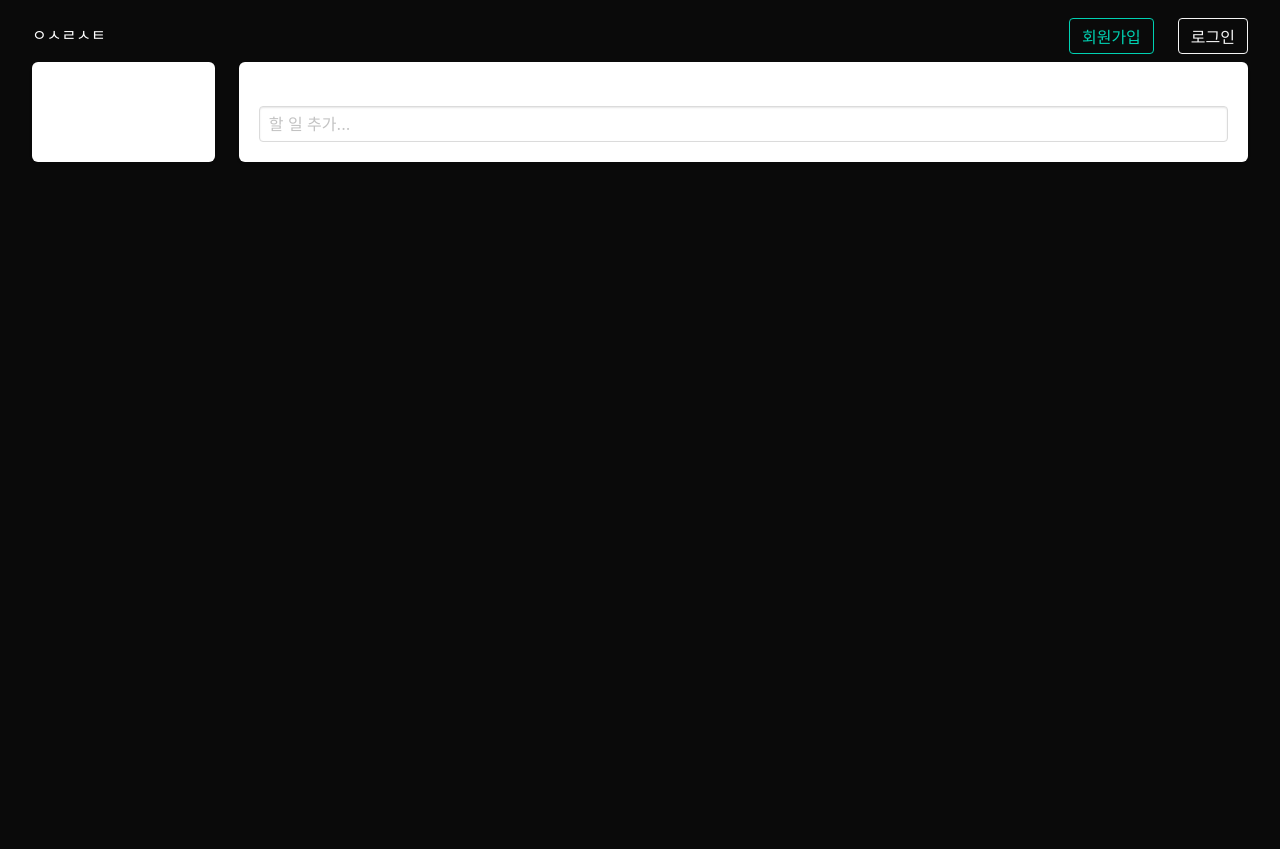
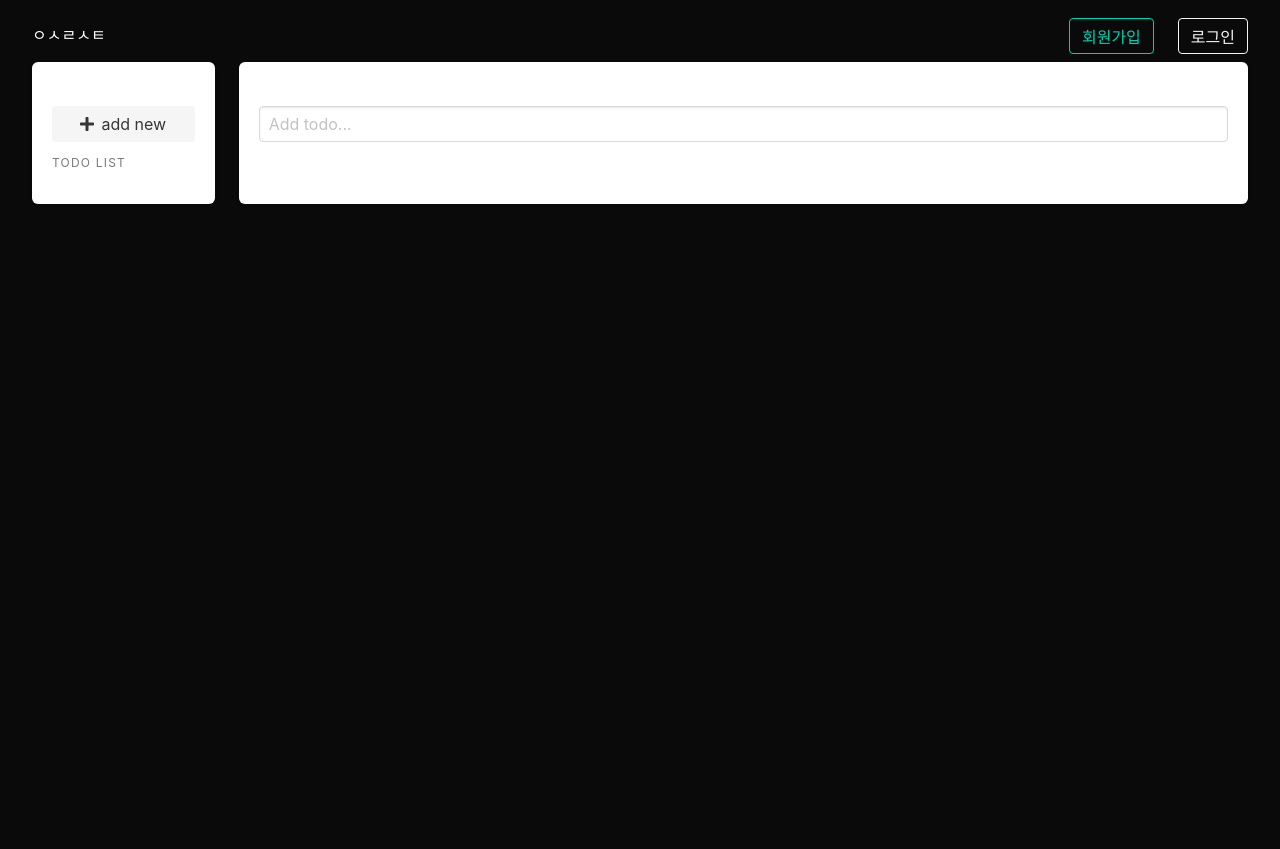
Before and after one commit to jiwookseo/wookslist, a Django app: page / in a window 1280 px wide. Shown: the top 849 px of the page. Run offline with Django 3.2, Linux system fonts and the light colour scheme; some libraries are stand-ins or nearby versions; some web fonts are replaced.

Commit message:
Add createList, checkbox for todos, and modal for input

```diff
--- a/todos/templates/todos/app.html
+++ b/todos/templates/todos/app.html
@@ -1,18 +1,22 @@
 {% extends 'base.html' %}
 {% block app %}
-  <div class="container is-fluid">
+  <div class="container is-fluid" v-if="">
     <div class="tile is-ancestor">
       <div class="tile is-2 is-vertical is-parent">
         <div class="tile is-child box">
-          <p class="title">{{ user.username }}</p>
+          <div class="title">{{ user.username }}</div>
+          <a class="button is-dark is-inverted is-fullwidth" @click="toggleInput" style="margin-top: auto">
+            <i class="fas fa-plus" style="margin-right: 7px"></i> add new
+          </a>
+          <p class="menu-label">
+            Todo List
+          </p>
           <ul>
-            <li
-                    class="button is-dark is-fullwidth"
-                    :class="{ 'is-inverted': list != selectedList, 'is-outlined': list == selectedList }"
-                    v-for="list in lists"
-                    @click="selectList(list)"
-                    style="margin-top: 10px;"
-            >
+            <li class="button is-dark is-fullwidth"
+                :class="{ 'is-inverted': list != selectedList, 'is-disable': list == selectedList }"
+                v-for="list in lists"
+                @click="selectList(list)"
+                style="margin-top: 10px;">
               [[ list.title ]]
             </li>
           </ul>
@@ -21,8 +25,8 @@
       <div class="tile is-parent">
         <div class="tile is-child box">
           <p class="title">[[ selectedList.title ]]</p>
-          <input class="input" type="text" v-model="todoInput" placeholder="할 일 추가..."
-                 @keydown.enter="createTodo(selectedList)">
+          <input class="input" type="text" v-model="todoInput" placeholder="Add todo..."
+                 @keyup.enter="createTodo(selectedList)">
           <aside class="menu" v-show="selectedList.todos" style="margin-top: 10px;">
             <ul class="menu-list">
               <li v-for="todo in selectedList.todos" v-show="!todo.checked">
@@ -35,7 +39,7 @@
             <ul class="menu-list">
               <li v-for="todo in selectedList.todos" v-show="todo.checked">
                 {#add vue method and django view action#}
-                <a>
+                <a class="has-background-grey-lighter">
                   <input type="checkbox" v-model="todo.checked">
                   [[ todo.title ]]
                 </a>
@@ -44,6 +48,18 @@
           </aside>
         </div>
       </div>
+    </div>
+  </div>
+  <!-- Modal -->
+  <div class="modal" :class="{'is-active':toggle}">
+    <div class="modal-background"></div>
+    <div class="modal-card">
+      <section class="modal-card-body">
+        <p class="title">New list</p>
+        <input class="input" type="text" placeholder="title input" v-model="listInput" style="margin-bottom: 20px">
+        <button class="button is-info" @click="createList">Add</button>
+        <button class="button" @click="toggleInput">Cancel</button>
+      </section>
     </div>
   </div>
   {#  <input type="text" v-model="detailInput" placeholder="디테일 추가..." @keydown.enter="createDetail(todo)">#}
@@ -60,11 +76,35 @@
       el: '#app',
       data: {
         lists: [],
+        listInput: '',
         todoInput: '',
         detailInput: '',
         selectedList: [],
+        toggle: false,
       },
       methods: {
+        toggleInput: function () {
+          if (this.toggle) {
+            this.toggle = false;
+            this.listInput = '';
+          } else this.toggle = true;
+        },
+        createList: function () {
+          if (this.listInput) {
+            axios.post("{% url 'todos:lists_list' %}", {
+              title: this.listInput,
+            }).then((res) => {
+              console.log('Save list');
+              const list = res.data;
+              this.lists.push(list);
+              this.selectedList = list;
+            });
+            this.listInput = '';
+            this.toggle = false;
+          } else {
+            console.log('Nothing to submit')
+          }
+        },
         createTodo: function (list) {
           if (this.todoInput) {
             axios.post("{% url 'todos:todos_list' %}", {
```
